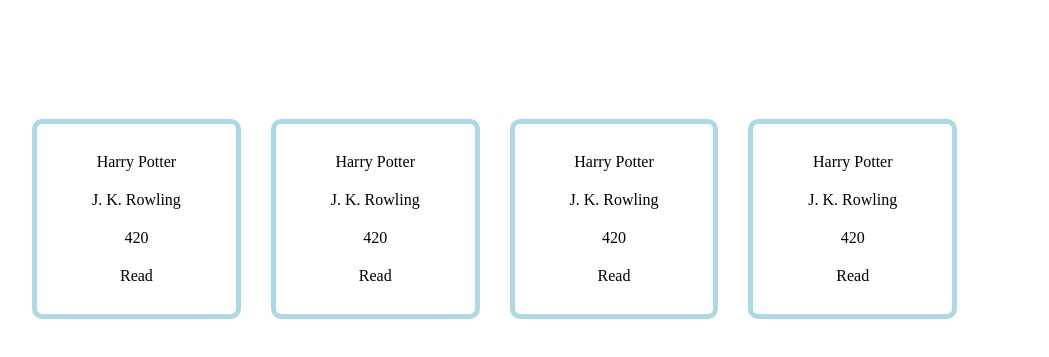
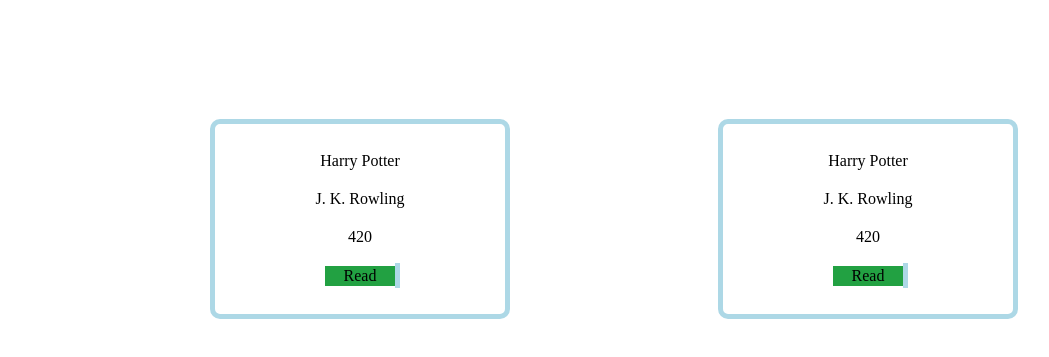
Before and after one commit to Andrij-Kolomijec/Library, a plain HTML site: page index.html in a window 1280 px wide. Shown: the part 119-476 px from the top of the page, without its empty margins (26-1075 px from the left). Drawn offline with Linux system fonts and the light colour scheme.

Commit message:
New book button

```diff
--- a/index.html
+++ b/index.html
@@ -16,20 +16,15 @@
             <form>
                 <label for="submit-title">Title:</label>
                 <input type="text" id="submit-title" required>
-
                 <label for="submit-author">Author:</label>
                 <input type="text" id="submit-author" required>
-
                 <label for="submit-pages">Number of pages:</label>
                 <input type="number" id="submit-pages" required>
-
                 <label for="submit-read">Have you read it?</label>
                 <input type="checkbox" id="submit-read">
-
                 <button data-submit-modal type="submit">Submit</button>
                 <button data-close-modal formmethod="dialog" type="submit">Close</button>
             </form>
-
         </dialog>
     </div>
     <div id="content">
@@ -37,25 +32,23 @@
             <div class="title">Harry Potter</div>
             <div class="author">J. K. Rowling</div>
             <div class="pages">420</div>
-            <div class="read">Read</div>
+            <div class="read">
+                <label class="switch">
+                    <input class="slider-checkbox" type="checkbox" checked>
+                    <span class="slider">Read</span>
+                </label>
+            </div>
         </div>
         <div class="book">
             <div class="title">Harry Potter</div>
             <div class="author">J. K. Rowling</div>
             <div class="pages">420</div>
-            <div class="read">Read</div>
-        </div>
-        <div class="book">
-            <div class="title">Harry Potter</div>
-            <div class="author">J. K. Rowling</div>
-            <div class="pages">420</div>
-            <div class="read">Read</div>
-        </div>
-        <div class="book">
-            <div class="title">Harry Potter</div>
-            <div class="author">J. K. Rowling</div>
-            <div class="pages">420</div>
-            <div class="read">Read</div>
+            <div class="read">
+                <label class="switch">
+                    <input class="slider-checkbox" type="checkbox" checked>
+                    <span class="slider">Read</span>
+                </label>
+            </div>
         </div>
     </div>
 </body>
--- a/javascript.js
+++ b/javascript.js
@@ -14,7 +14,6 @@ Book.prototype.info = function () {
         console.log(`${this.title} by ${this.author}, ${this.pages} pages, not read yet.`)
     }
 }
-
 
 function addBookToLibrary () {
     let title = document.querySelector('#submit-title').value;
@@ -33,15 +32,34 @@ function displayBook(myLibrary) {
         const author = document.createElement('div');
         const pages = document.createElement('div');
         const read = document.createElement('div');
+        const switchLabel = document.createElement('label');
+        const sliderCheckbox = document.createElement('input');
+        const sliderSpan = document.createElement('span');
+
         book.setAttribute('class', 'book');
         title.setAttribute('class', 'title');
         author.setAttribute('class', 'author');
         pages.setAttribute('class', 'pages');
         read.setAttribute('class', 'read');
+        switchLabel.setAttribute('class', 'switch');
+        sliderCheckbox.setAttribute('class', 'slider-checkbox');
+        sliderCheckbox.setAttribute('type', 'checkbox');
+        sliderSpan.setAttribute('class', 'slider');
+
         title.textContent = `${item.title}`;
         author.textContent = `${item.author}`;
         pages.textContent = `${item.pages}`;
-        read.textContent = `${item.read}`;
+
+        if (item.read) {
+            sliderSpan.textContent = `Read`;
+            sliderCheckbox.checked = true;
+        } else {
+            sliderSpan.textContent = `Not read`;
+            sliderCheckbox.checked = false;
+        }
+
+        switchLabel.append(sliderCheckbox, sliderSpan);
+        read.append(switchLabel);
         book.append(title, author, pages, read);
         container.append(book);
     }
@@ -61,8 +79,8 @@ openNewBookButton.addEventListener('click', () => {
 
 submitNewBook.addEventListener('click', (e) => {
     e.preventDefault();
-    form.reportValidity(); // shows messages
-    if (form.checkValidity()) { // return true/false if form is valid
+    form.reportValidity(); // shows messages if invalid
+    if (form.checkValidity()) { // return true/false if form is valid/invalid
         addBookToLibrary();
         displayBook(myLibrary);
         document.querySelector("Form").reset();
@@ -83,7 +101,6 @@ form.addEventListener('keydown', (e) => {
     }
 })
 
-
 closeNewBookButton.addEventListener('click', () => {
     modal.close();
 })
@@ -98,4 +115,29 @@ modal.addEventListener("click", e => { // to close the window when clicking outs
     ) {
       modal.close()
     }
-  })
+})
+
+// let switchButtons = document.querySelectorAll('.slider');
+// switchButtons.forEach((switchButton) => {
+//     switchButton.addEventListener('click', (e) => {
+//         if (e.target.checked === false) {
+//             e.target.textContent = 'Read';
+//             e.target.checked = true;
+//         } else {
+//             e.target.checked = false;
+//             e.target.textContent = 'Not read';
+//         }
+//     })
+// })
+
+document.addEventListener('click', e => { // so it works after adding a new book -> commented out code above is not needed
+    if (e.target.matches('.slider')) {
+        if (e.target.checked === false) {
+            e.target.textContent = 'Read';
+            e.target.checked = true;
+        } else {
+            e.target.checked = false;
+            e.target.textContent = 'Not read';
+        }
+    }
+})
--- a/style.css
+++ b/style.css
@@ -20,10 +20,11 @@ button {
 
 #content {
     display: grid;
-    grid-template: repeat(auto-fill, 200px) / repeat(auto-fill, minmax(200px, 1fr));
+    grid-template: repeat(auto-fit, 200px) / repeat(auto-fit, minmax(200px, 300px));
     grid-auto-rows: 200px;
     gap: 30px;
     padding: 50px;
+    justify-content: space-evenly;
 }
 
 .book {
@@ -35,7 +36,6 @@ button {
     flex-direction: column;
     justify-content: center;
     align-items: center;
-
 }
 
 dialog::backdrop {
@@ -51,3 +51,70 @@ form {
 form > button {
     place-self: center;
 }
+
+/* Sliders */
+
+.switch { /* The switch - the box around the slider */
+    position: relative;
+    display: inline-block;
+    width: 70px; /* of the rail */
+    height: 20px;
+}
+
+.read input { /* Hide default HTML checkbox */
+    opacity: 0;
+    width: 0;
+    height: 0;
+}
+
+.slider { /* The slider */
+    position: absolute;
+    cursor: pointer;
+    top: 0;
+    left: 0;
+    right: 0;
+    bottom: 0;
+    background-color: #b6141c;
+    -webkit-transition: .4s;
+    transition: .4s;
+}
+
+.slider:before {
+    position: absolute;
+    content: "";
+    height: 25px; /* of the knob */
+    width: 5px;
+    left: -5px;
+    bottom: -2px;
+    background-color: lightblue;
+    -webkit-transition: .4s;
+    transition: .4s;
+}
+
+input:checked + .slider {
+    background-color: #22a142;
+}
+
+input:focus + .slider {
+    box-shadow: 0 0 1px #22a142;
+}
+
+input:checked + .slider:before {
+    -webkit-transform: translateX(75px); /* knob's travel distance */
+    -ms-transform: translateX(75px);
+    transform: translateX(75px);
+}
+
+/* Rounded sliders - add rounded to .slider class*/
+/* .slider.round {
+    border-radius: 34px;
+}
+.slider.round:before {
+border-radius: 50%;
+} */
+
+.slider {
+    display: flex;
+    justify-content: center;
+    align-items: center;
+}
```
